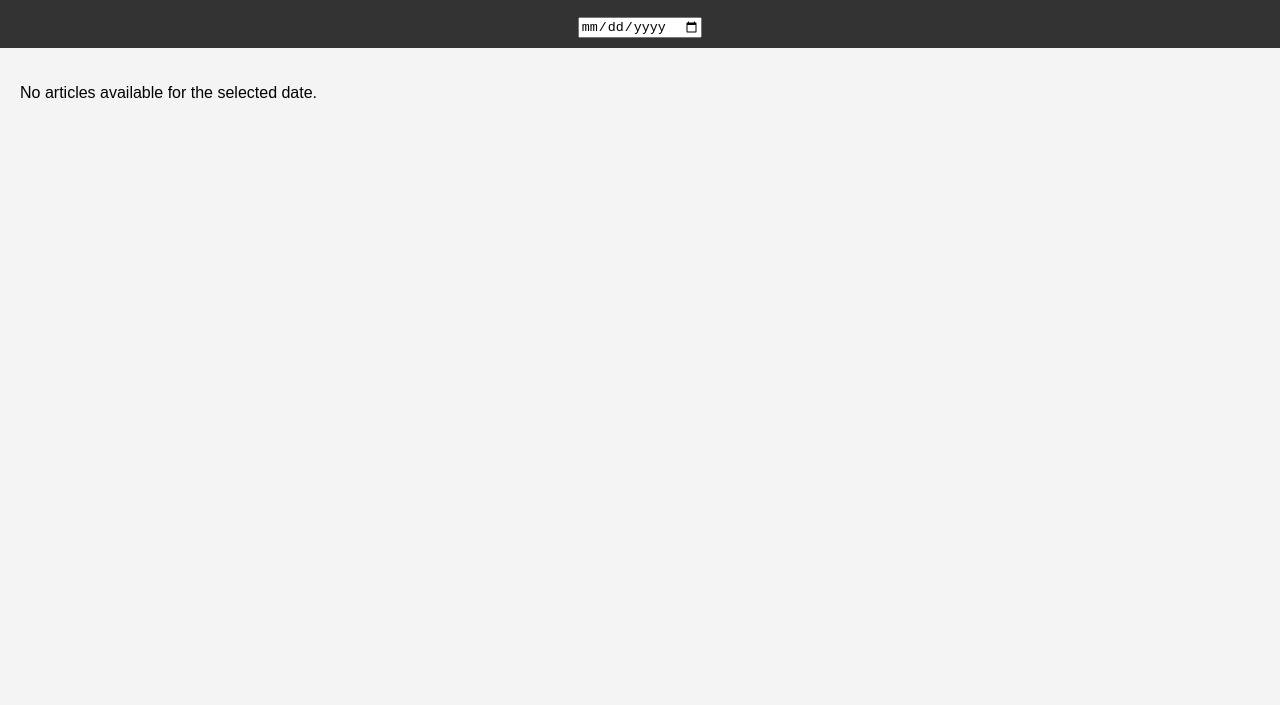
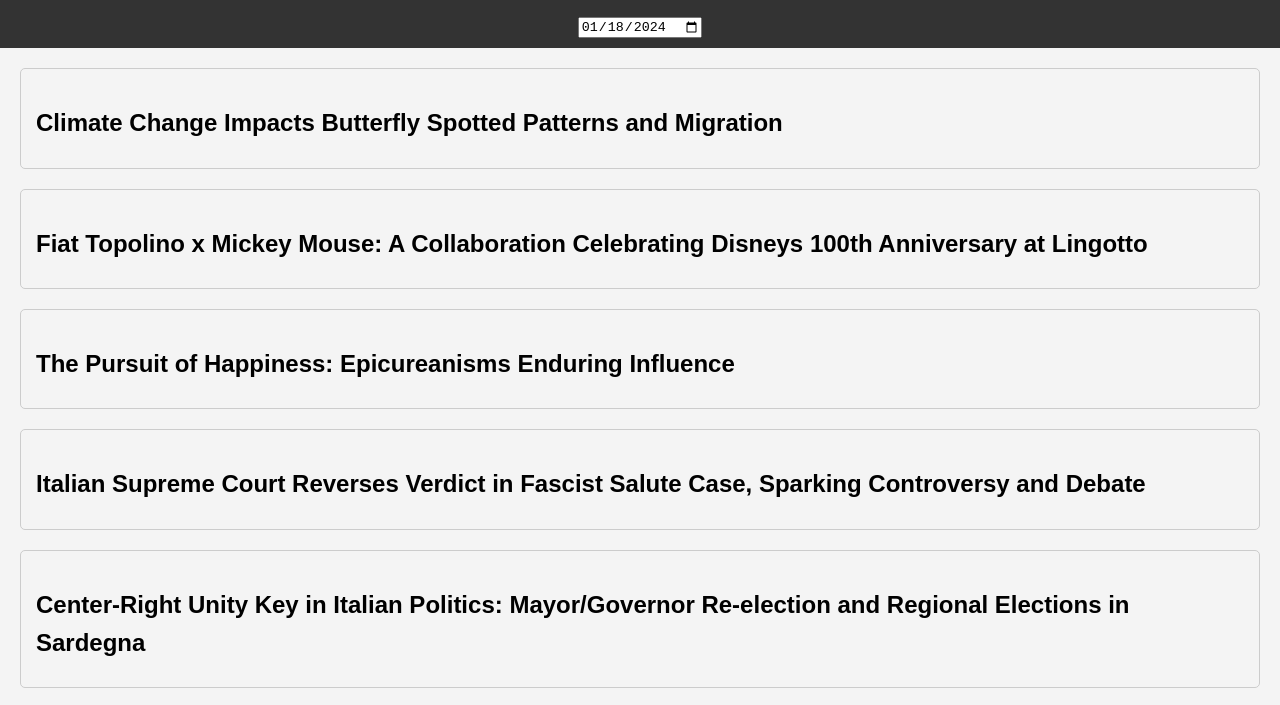
Before and after one commit to SeppiaBrilla/giornalAIo, a plain HTML site: page docs/index.html in a window 1280 px wide. Shown: the part 57-762 px from the top of the page. Drawn offline with Linux system fonts and the light colour scheme.

Commit message:
updated readme and docs

```diff
--- a/docs/index.html
+++ b/docs/index.html
@@ -97,6 +97,11 @@
         <!-- Articles will be dynamically updated here -->
     </section>
     <script>
+        Date.prototype.toDateInputValue = (function() {
+            var local = new Date(this);
+            local.setMinutes(this.getMinutes() - this.getTimezoneOffset());
+            return local.toJSON().slice(0,10);
+        });
         function updateArticles() {
             // Get the selected date from the datepicker
             const selectedDate = document.getElementById('datepicker').value;
@@ -157,6 +162,7 @@
                 });
             }
         }
+    document.getElementById('datepicker').value = new Date().toDateInputValue();
     updateArticles();
     </script>
 </body>
```
Also changed, not shown: templates/index.html (+6 -0 lines), 1 other file.
